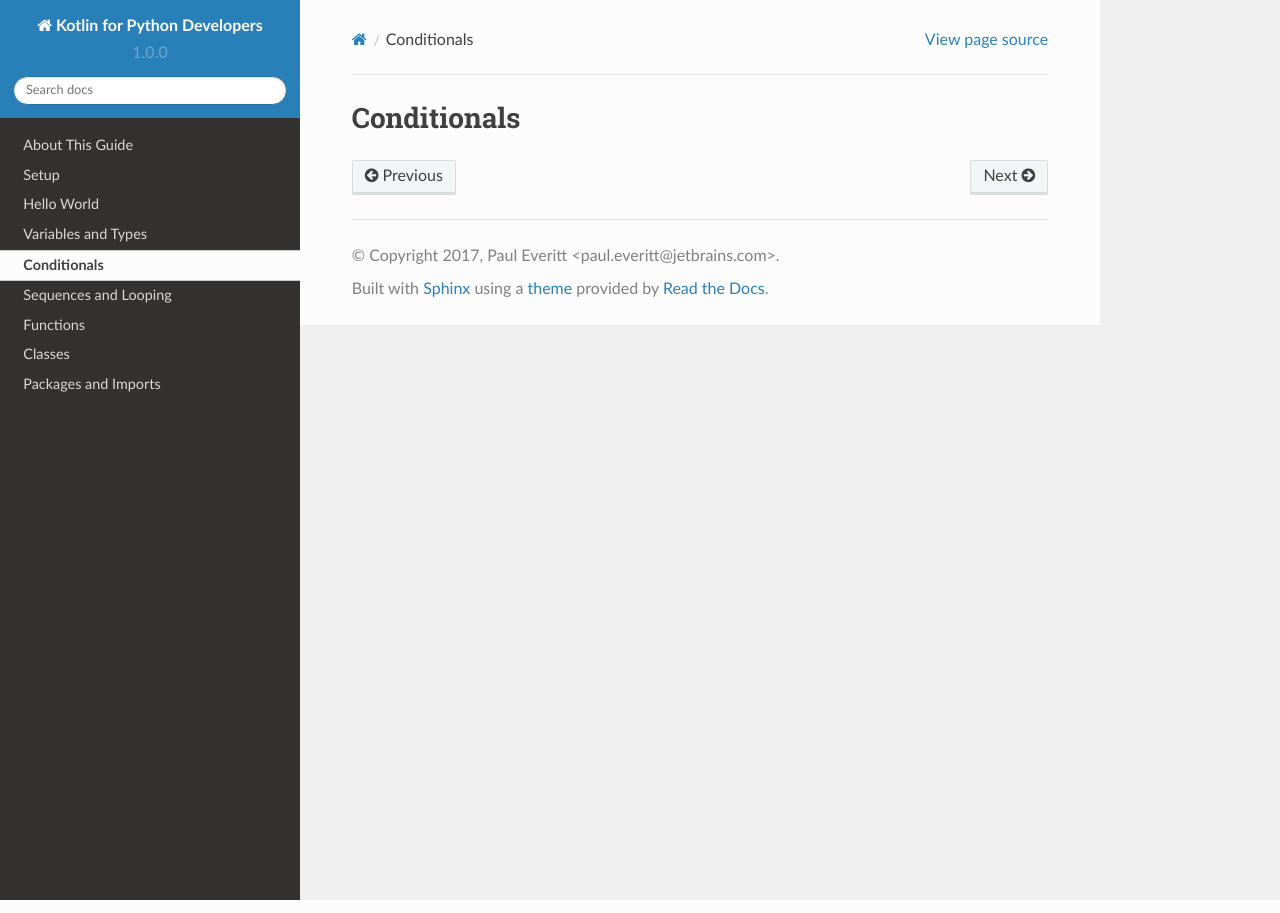
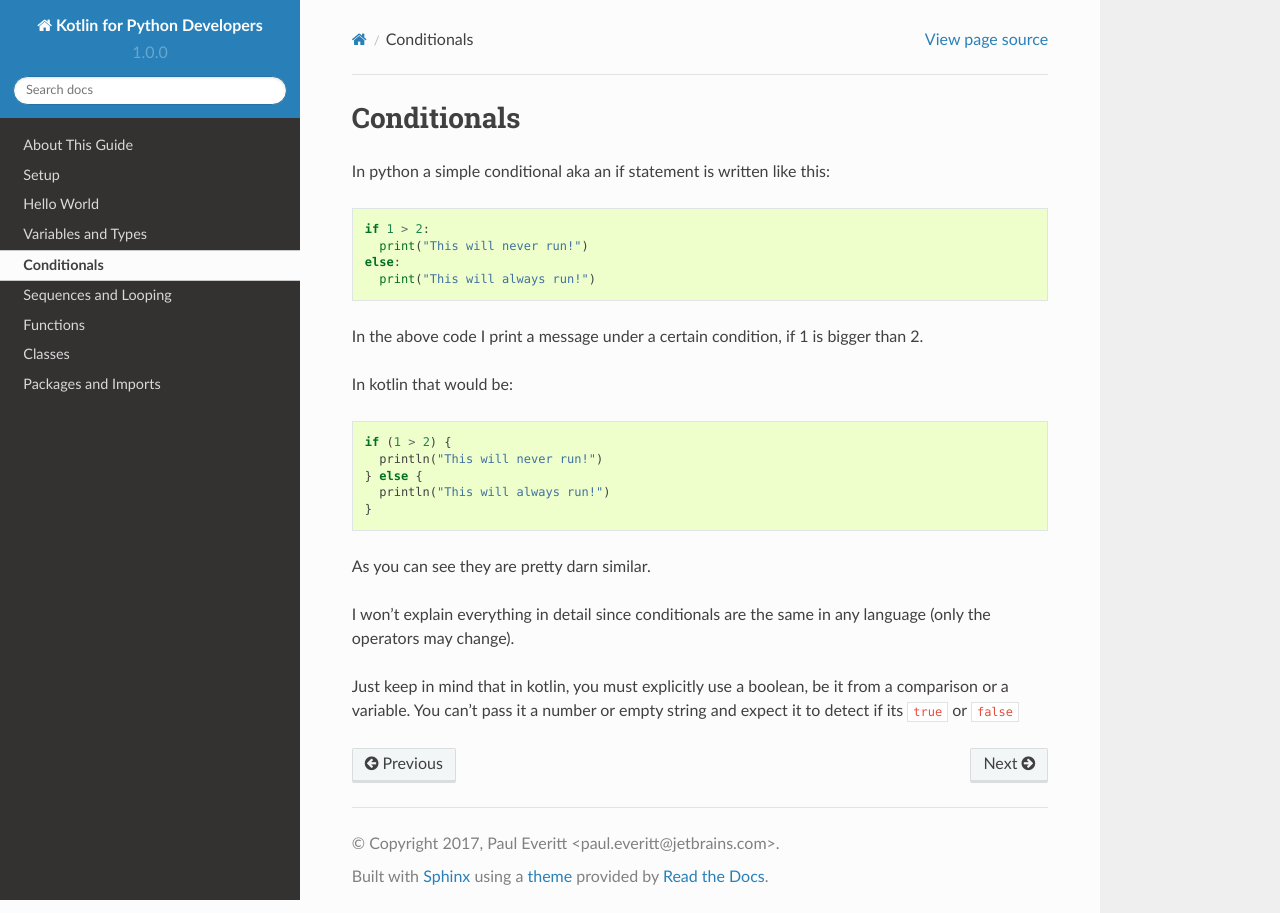
Before and after one commit to pauleveritt/kotlin_for_python, a Sphinx documentation site: the page built from docs/conditionals/index.rst, in a window 1280 px wide. Built offline with Sphinx 7.4.7 and the Read the Docs theme 2.0.0, drawn with Linux system fonts in a browser that asks for light colours.

Commit message:
Update index.rst

```diff
--- a/docs/conditionals/index.rst
+++ b/docs/conditionals/index.rst
@@ -1,3 +1,32 @@
 ============
 Conditionals
 ============
+
+
+In python a simple conditional aka an if statement is written like this:
+
+.. code-block:: python
+
+  if 1 > 2:
+    print("This will never run!")
+  else:
+    print("This will always run!")
+
+In the above code I print a message under a certain condition, if 1 is bigger than 2.
+
+In kotlin that would be:
+
+.. code-block:: kotlin
+
+  if (1 > 2) {
+    println("This will never run!")
+  } else {
+    println("This will always run!")
+  }
+
+As you can see they are pretty darn similar.
+
+I won't explain everything in detail since conditionals are the same in any language (only the operators may change).
+
+Just keep in mind that in kotlin, you must explicitly use a boolean, be it from a comparison or a variable.
+You can't pass it a number or empty string and expect it to detect if its ``true`` or ``false``
```
